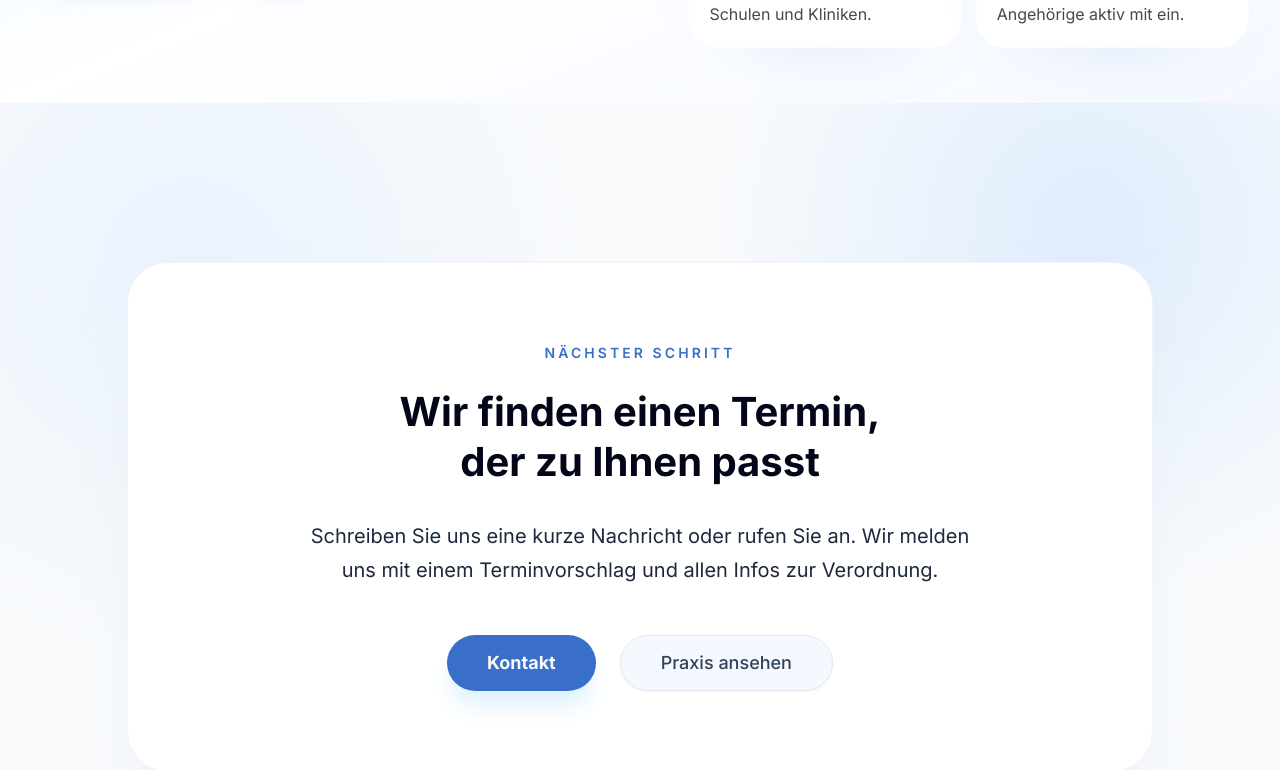
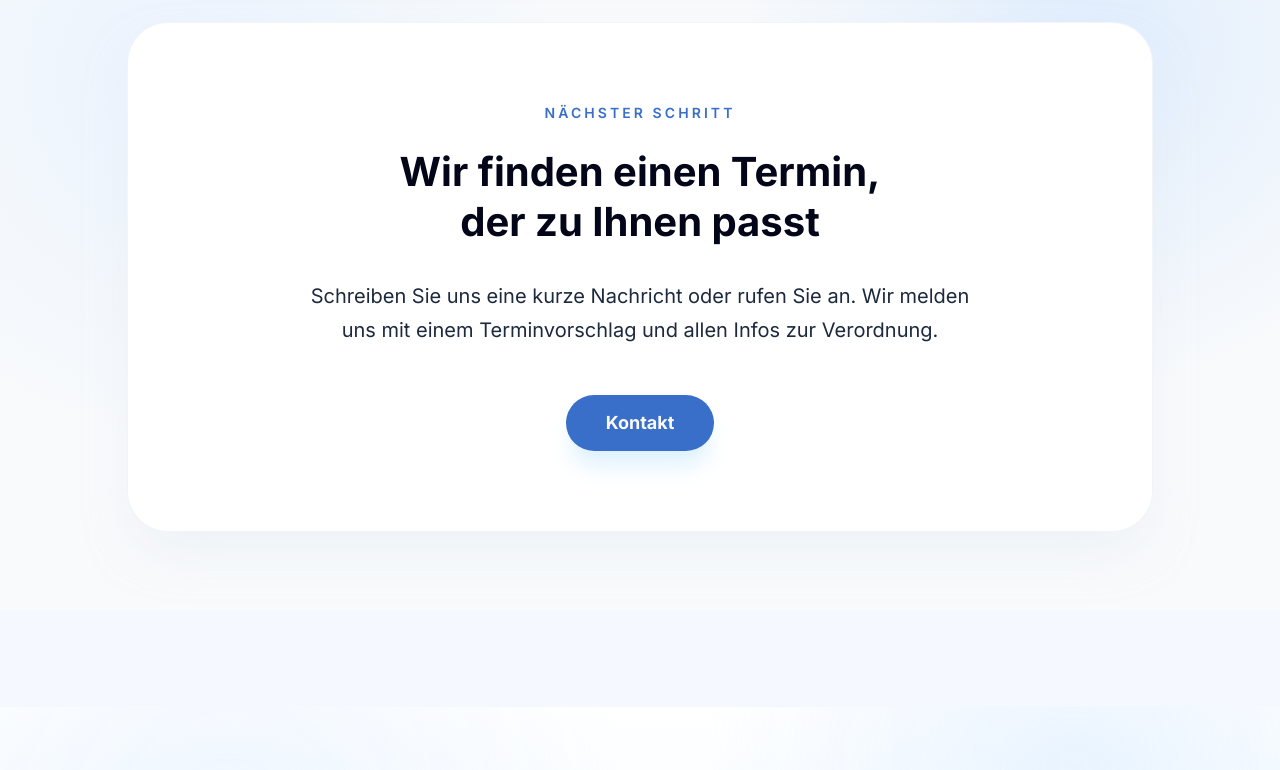
Before and after one commit to lmbernebysolutions/ergo-voigt, a Next.js app: page / in a window 1280 px wide. Shown: the part 3898-4668 px from the top of the page. Built offline with nearby package versions, Linux system fonts and the light colour scheme.

Commit message:
Fix: 'Praxis ansehen' Button entfernt, Kontakt-Button zentriert, Abstände reduziert
- 'Praxis ansehen' Button auf Startseite gelöscht
- Kontakt-Button zentriert (alleine)
- Padding zwischen Sektionen reduziert (py-32/40 -> py-16/20)
- Abstand zwischen letzter Sektion und Footer deutlich reduziert

```diff
--- a/src/app/page.tsx
+++ b/src/app/page.tsx
@@ -141,7 +141,7 @@ export default function Home() {
       {/* Location Cards */}
       <LocationCards />
 
-      <section className="relative overflow-hidden py-32 lg:py-40">
+      <section className="relative overflow-hidden py-16 lg:py-20">
         <div className="pointer-events-none absolute inset-0 bg-[radial-gradient(circle_at_10%_20%,oklch(0.92_0.05_260/_0.26),transparent_35%),radial-gradient(circle_at_90%_10%,oklch(0.82_0.12_260/_0.22),transparent_28%)]" />
         <div className="relative mx-auto max-w-5xl px-4 sm:px-6 lg:px-8">
           <div className="mb-20 text-center">
@@ -353,7 +353,7 @@ export default function Home() {
         </div>
       </section>
 
-      <section className="relative overflow-hidden py-32 lg:py-40 bg-slate-50">
+      <section className="relative overflow-hidden py-16 lg:py-20 bg-slate-50">
         <div className="pointer-events-none absolute inset-0 bg-[radial-gradient(circle_at_15%_20%,oklch(0.92_0.05_260/_0.35),transparent_30%),radial-gradient(circle_at_85%_15%,oklch(0.82_0.12_260/_0.25),transparent_28%)]" />
         <div className="relative mx-auto max-w-5xl rounded-[40px] bg-white p-12 shadow-2xl shadow-slate-200/50 ring-1 ring-slate-100 lg:p-20">
           <div className="text-center">
@@ -369,12 +369,9 @@ export default function Home() {
               Verordnung.
             </p>
 
-            <div className="flex flex-wrap justify-center gap-6">
+            <div className="flex justify-center">
               <Link href="/praxis">
                 <Button size="lg" className="h-14 rounded-full px-10 text-lg shadow-xl shadow-sky-100 font-bold">Kontakt</Button>
-              </Link>
-              <Link href="/praxis">
-                <Button size="lg" variant="outline" className="h-14 rounded-full border-slate-200 px-10 text-lg text-slate-700 hover:bg-slate-50">Praxis ansehen</Button>
               </Link>
             </div>
           </div>
```
